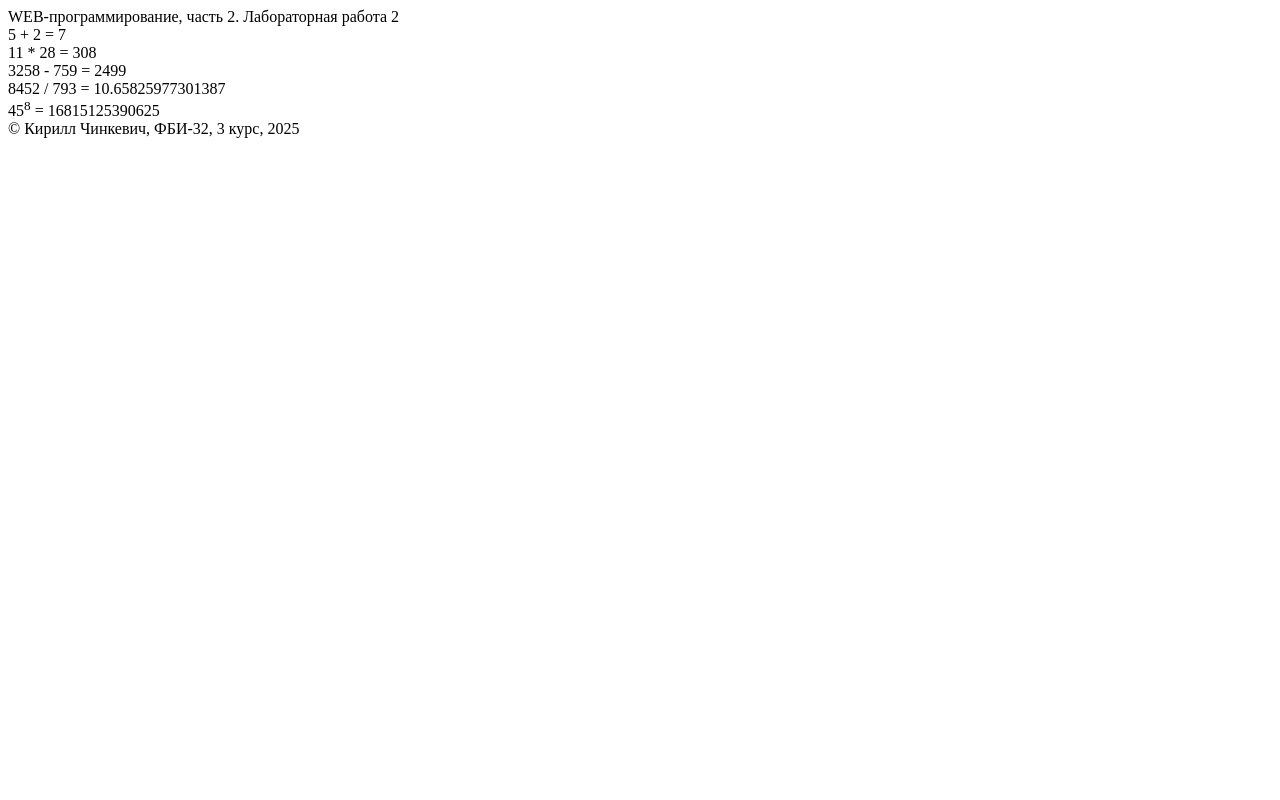
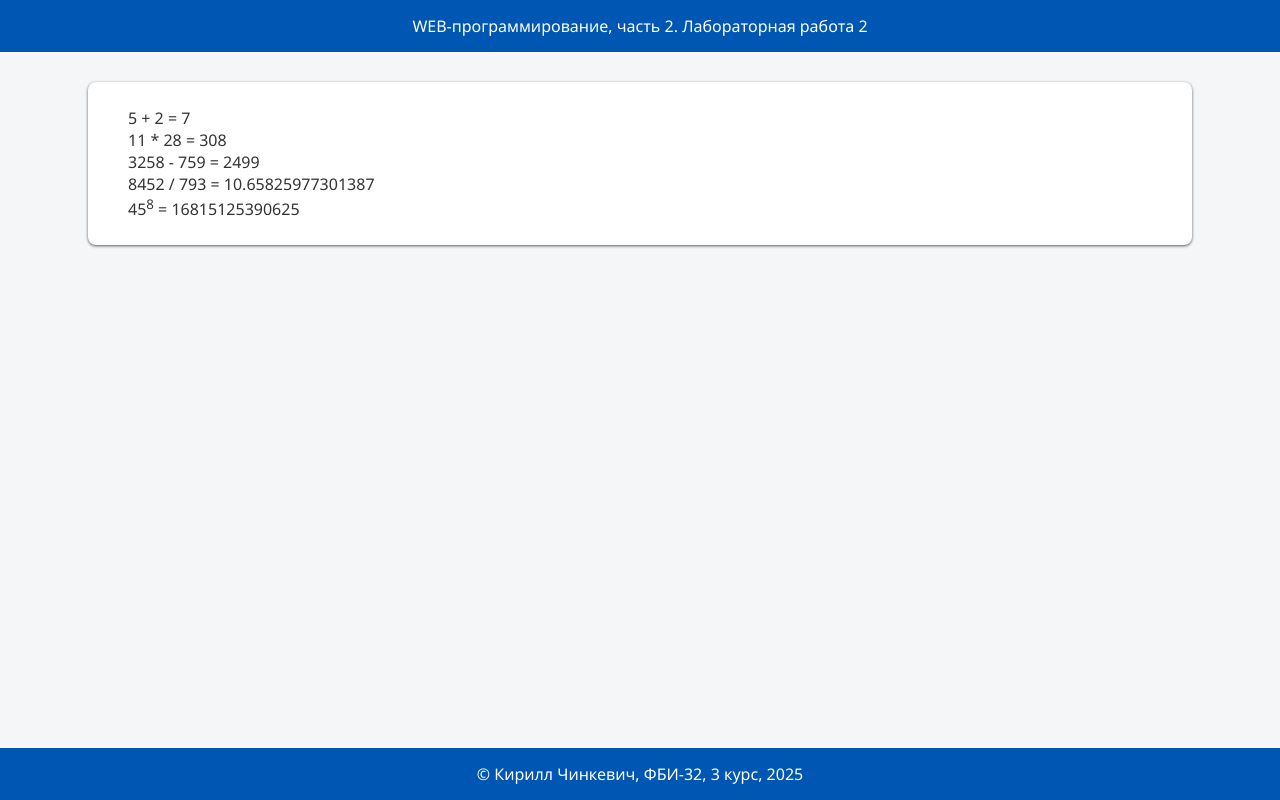
Before and after one commit to ChillaThrilla/web-back-labs, a Flask app: page /lab2/example in a window 1280 px wide. Run offline with Flask 3, Linux system fonts and the light colour scheme.

Commit message:
Подключение стилей

```diff
--- /dev/null
+++ b/static/main.css
@@ -0,0 +1,38 @@
+body {
+    font-family: "Segoe UI", Arial, sans-serif;
+    background-color: #f4f6f8;
+    color: #333;
+    margin: 0;
+    padding: 0;
+}
+
+header {
+    background-color: #0056b3;
+    color: white;
+    text-align: center;
+    padding: 15px 0;
+}
+
+footer {
+    background-color: #0056b3;
+    color: white;
+    text-align: center;
+    padding: 15px 0;
+    position: fixed;
+    bottom: 0;
+    left: 0;
+    right: 0;
+}
+
+main {
+    max-width: 80%;
+    margin: 30px auto;
+    background: white;
+    padding: 25px 40px;
+    border-radius: 8px;
+    box-shadow: 0 1px 3px #575555;
+}
+
+h1, h2 {
+    color: #0056b3;
+}
--- a/templates/example.html
+++ b/templates/example.html
@@ -4,6 +4,7 @@
     <meta charset="UTF-8">
     <meta name="viewport" content="width=device-width, initial-scale=1.0">
     <title>Кирилл Чинкевич. Лабораторная работа {{lab}}</title>
+    <link rel="stylesheet" href="{{url_for('static', filename='main.css')}}">
 </head>
 <body>
     <header>
```
